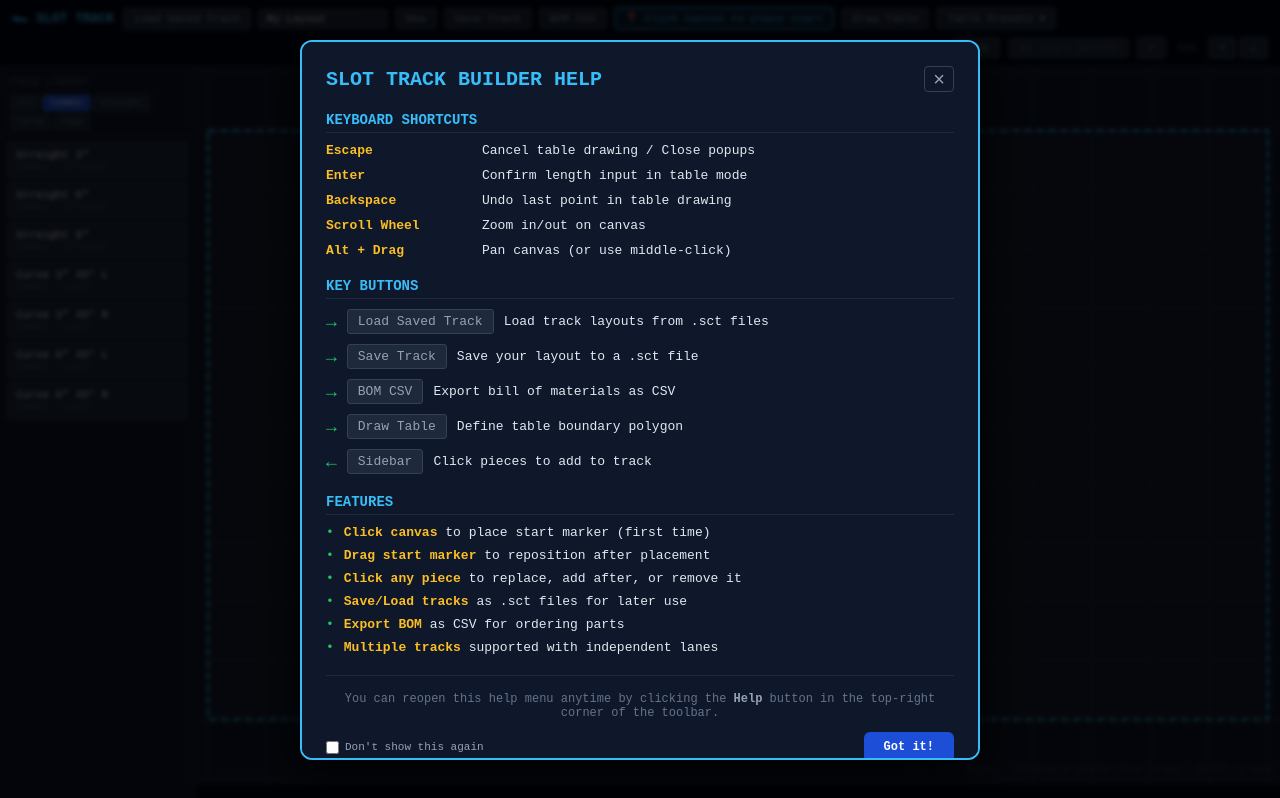
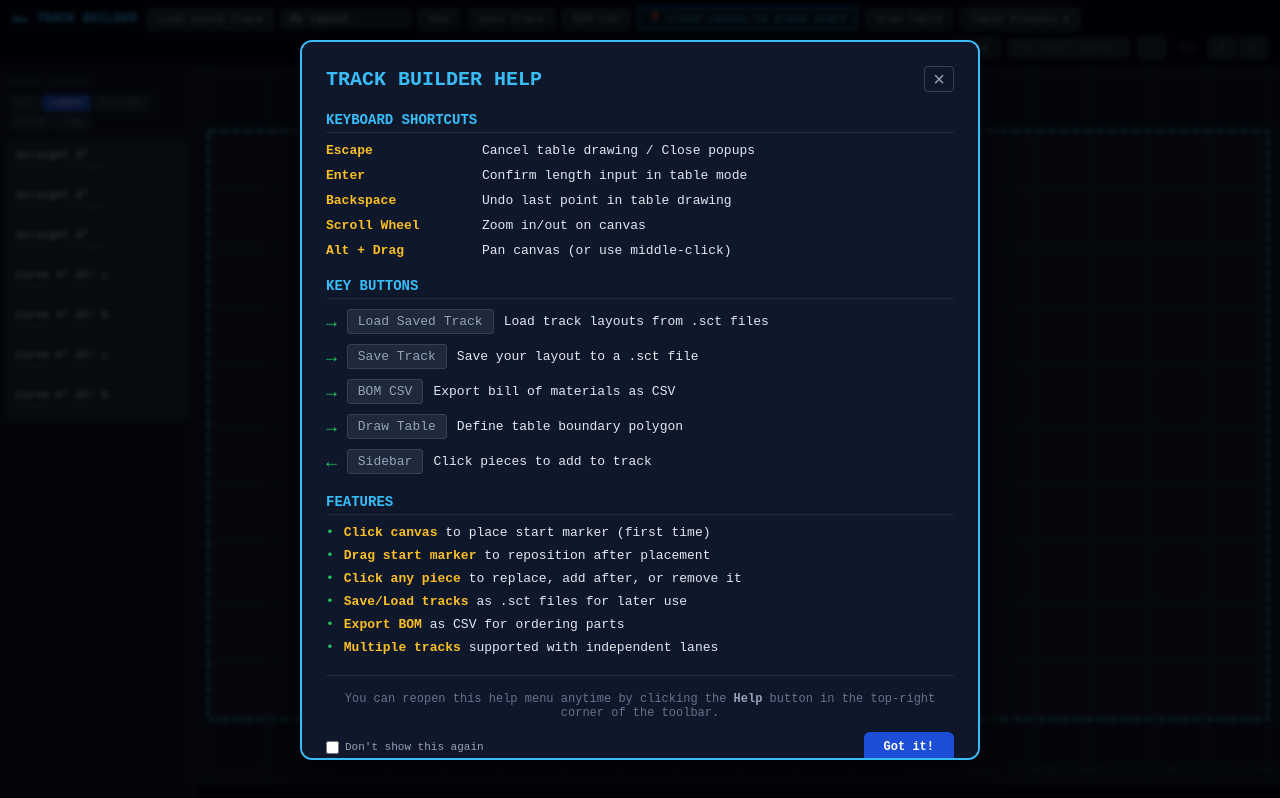
Before and after one commit to rileymayr/slot-car-track-builder, a React (Vite) app: page / in a window 1280 px wide. Built offline with nearby package versions, Linux system fonts and the light colour scheme.

Commit message:
Changed headers from "Slot Track" to "Track Builder"

```diff
--- a/src/App.jsx
+++ b/src/App.jsx
@@ -391,7 +391,7 @@ function HelpMenu({onClose}) {
         {/* Header */}
         <div style={{display:"flex",justifyContent:"space-between",alignItems:"center",marginBottom:20}}>
           <div style={{display:"flex",alignItems:"center",gap:10}}>
-            <span style={{fontSize:20,fontWeight:"bold",color:"#38bdf8",fontFamily:"monospace"}}>SLOT TRACK BUILDER HELP</span>
+            <span style={{fontSize:20,fontWeight:"bold",color:"#38bdf8",fontFamily:"monospace"}}>TRACK BUILDER HELP</span>
           </div>
           <button onClick={handleClose} style={{background:"transparent",border:"1px solid #334155",borderRadius:4,color:"#94a3b8",fontSize:20,cursor:"pointer",padding:"2px 8px",lineHeight:1}}>×</button>
         </div>
@@ -1016,7 +1016,7 @@ export default function App() {
 
         {/* ── Toolbar ── */}
         <div style={{display:"flex",alignItems:"center",gap:7,padding:"7px 12px",background:"#020617",borderBottom:"1px solid #1e293b",flexShrink:0,flexWrap:"wrap"}}>
-          <span style={{fontSize:13,fontWeight:"bold",color:"#38bdf8",marginRight:2}}>🏎 SLOT TRACK</span>
+          <span style={{fontSize:13,fontWeight:"bold",color:"#38bdf8",marginRight:2}}>🏎 TRACK BUILDER</span>
 
           <label style={{background:"#1e293b",border:"1px solid #334155",borderRadius:4,padding:"4px 10px",color:"#94a3b8",fontSize:11,fontFamily:"monospace",cursor:"pointer"}}>
             Load Saved Track <input type="file" accept=".sct" onChange={loadFile} style={{display:"none"}}/>
```
